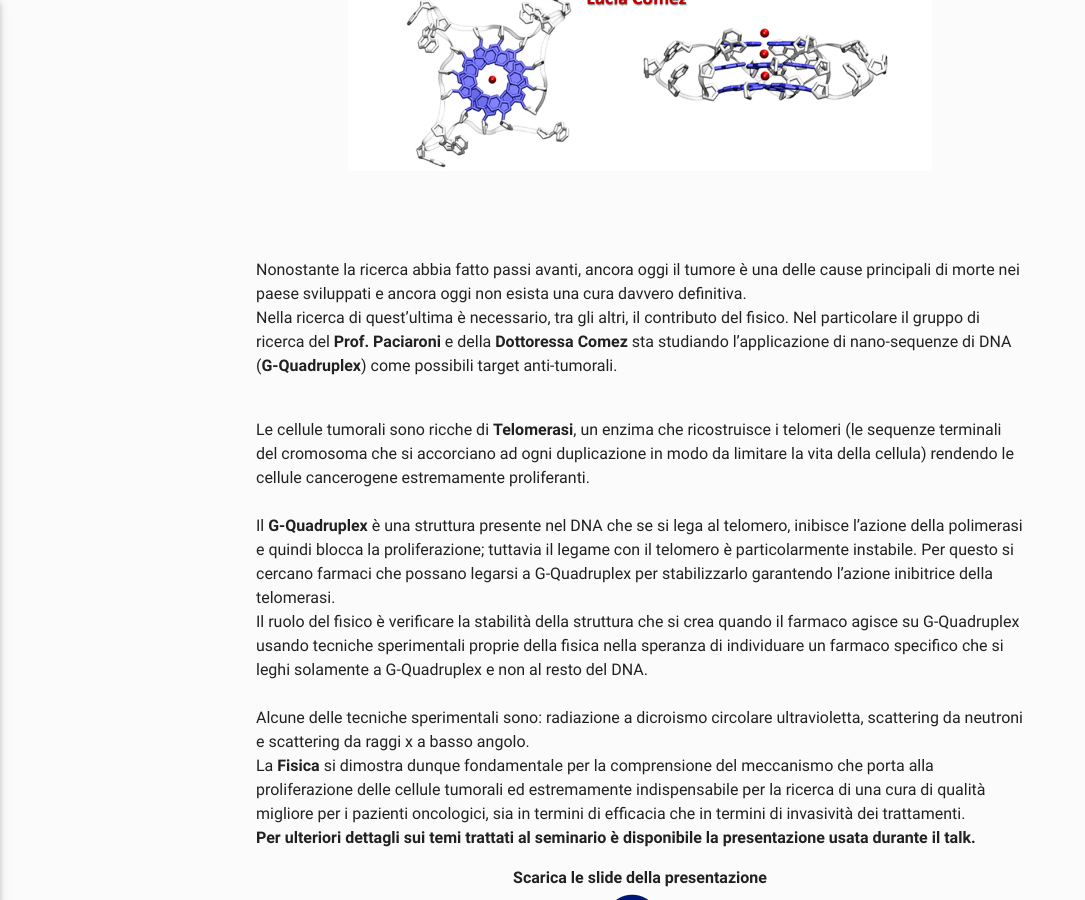
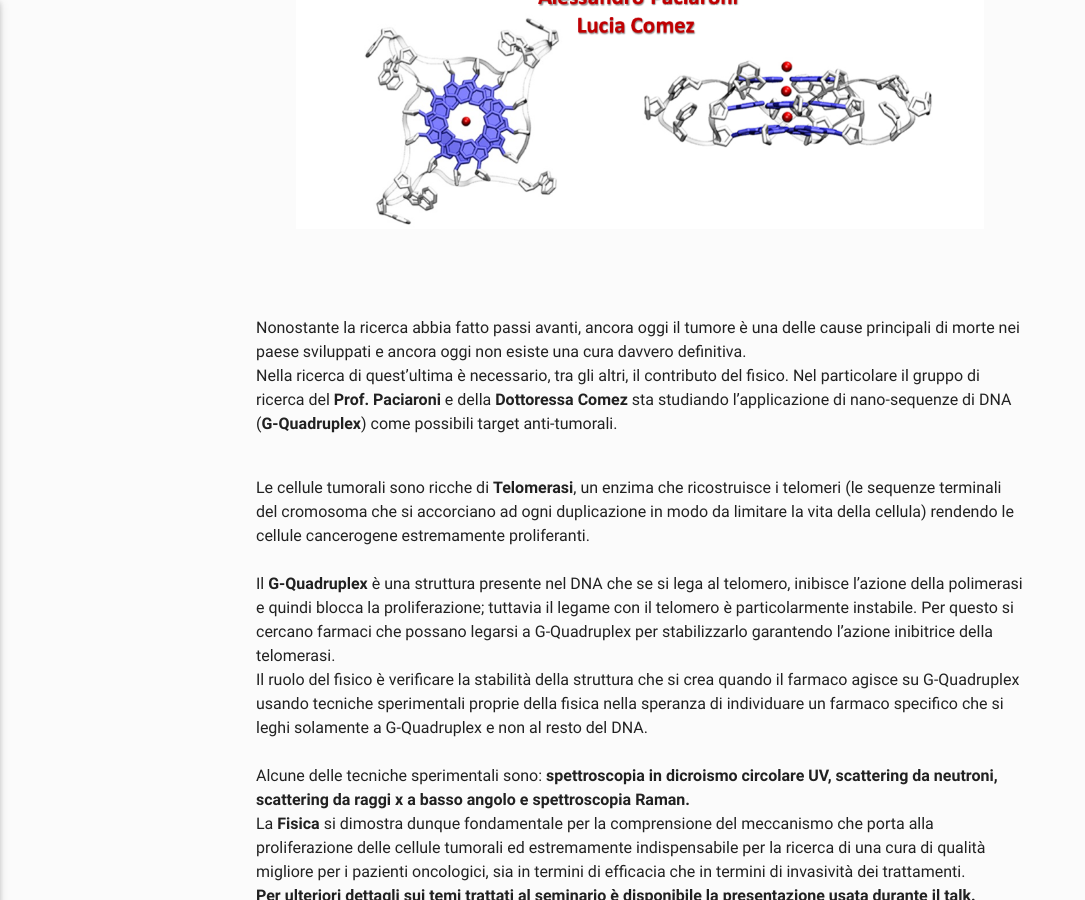
Before and after one commit to ai-sf/aisf_perugia, a Jekyll site: the page built from ReviewEventi.md, in a window 1280 px wide and 900 px high, scrolled down 353 px. Shown: the whole window, without its empty margins (0-1085 px from the left). Built offline with Jekyll 4.4.1, drawn with Linux system fonts in a browser that asks for light colours; nearby versions of some CDN libraries.

Commit message:
Update ReviewEventi.md

```diff
--- a/ReviewEventi.md
+++ b/ReviewEventi.md
@@ -15,13 +15,13 @@ description: Review del Caffè Scientifico del 27 Novembre 2019
 
 <figure>
 <center>
-   <img src="/perugia/img/rev.png" alt="centered image" style="max-width:85%"
+   <img src="/perugia/img/rev.png" alt="centered image" style="max-width:100%"
    height="auto" width="auto" class="responsive" >
 </center>
 </figure>
 <br><br>
 
-Nonostante la ricerca abbia fatto passi avanti, ancora oggi il tumore è una delle cause principali di morte nei paese sviluppati e ancora oggi non esista una cura davvero definitiva. <br>Nella ricerca di quest'ultima è necessario, tra gli altri, il contributo del fisico. Nel particolare il gruppo di ricerca del <b>Prof. Paciaroni</b> e della <b>Dottoressa Comez</b> sta studiando l'applicazione di nano-sequenze di DNA (<b>G-Quadruplex</b>) come possibili target anti-tumorali.
+Nonostante la ricerca abbia fatto passi avanti, ancora oggi il tumore è una delle cause principali di morte nei paese sviluppati e ancora oggi non esiste una cura davvero definitiva. <br>Nella ricerca di quest'ultima è necessario, tra gli altri, il contributo del fisico. Nel particolare il gruppo di ricerca del <b>Prof. Paciaroni</b> e della <b>Dottoressa Comez</b> sta studiando l'applicazione di nano-sequenze di DNA (<b>G-Quadruplex</b>) come possibili target anti-tumorali.
 <br><br>
 
 Le cellule tumorali sono ricche di <b>Telomerasi</b>, un enzima che ricostruisce i telomeri (le sequenze terminali del cromosoma che si accorciano ad ogni duplicazione in modo da limitare la vita della cellula) rendendo le cellule cancerogene estremamente proliferanti.
@@ -29,7 +29,7 @@ Le cellule tumorali sono ricche di <b>Telomerasi</b>, un enzima che ricostruisce
 Il <b>G-Quadruplex</b> è una struttura presente nel DNA che se si lega al telomero, inibisce l’azione della polimerasi e quindi blocca la proliferazione; tuttavia il legame con il telomero è particolarmente instabile. Per questo si cercano farmaci che possano legarsi a G-Quadruplex per stabilizzarlo garantendo l'azione inibitrice della telomerasi.<br>
 Il ruolo del fisico è verificare la stabilità della struttura che si crea quando il farmaco agisce su G-Quadruplex usando tecniche sperimentali proprie della fisica nella speranza di individuare un farmaco specifico che si leghi solamente a G-Quadruplex e non al resto del DNA.
 <br><br>
-Alcune delle tecniche sperimentali sono: radiazione a dicroismo circolare ultravioletta, scattering da neutroni e scattering da raggi x a basso angolo.
+Alcune delle tecniche sperimentali sono: <b>spettroscopia in dicroismo circolare UV, scattering da neutroni, scattering da raggi x a basso angolo e spettroscopia Raman.</b>
 <br>
 La <b>Fisica</b> si dimostra dunque fondamentale per la comprensione del meccanismo che porta alla proliferazione delle cellule tumorali ed estremamente indispensabile per la ricerca di una cura di qualità migliore per i pazienti oncologici, sia in termini di efficacia che in termini di invasività dei trattamenti.
 <br>
```
